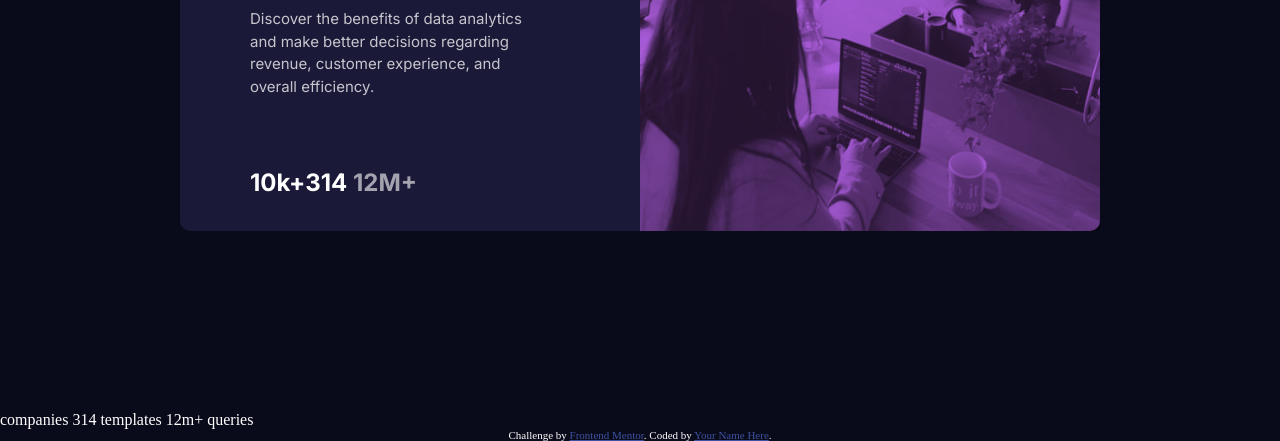
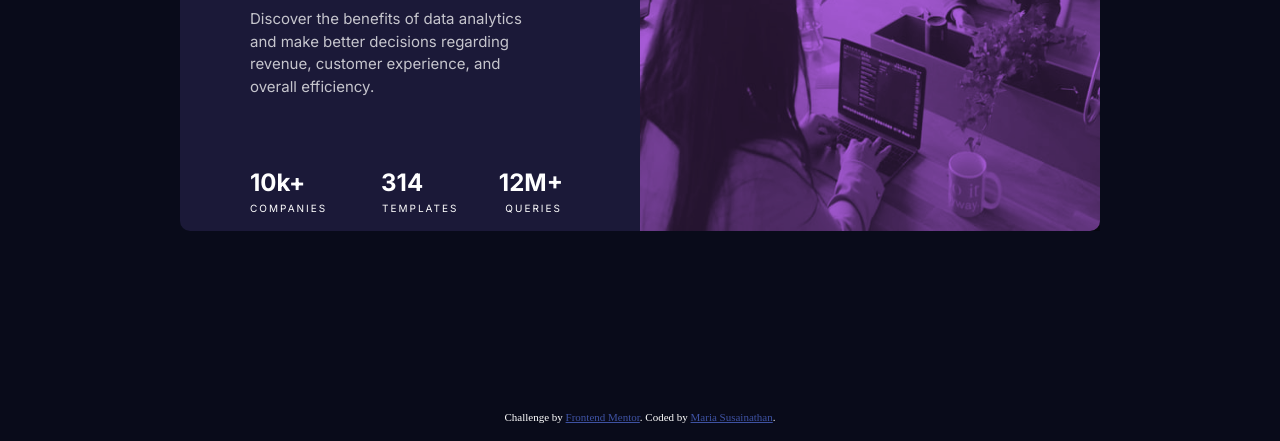
Before and after one commit to MariaSusaiDev/Frontend-Mentor-HTML-CSS-Challenge, a plain HTML site: page index.html in a window 1280 px wide. Shown: the part 389-830 px from the top of the page. Drawn offline with Linux system fonts and the light colour scheme.

Commit message:
Code Challenge completed

```diff
--- a/css/style.css
+++ b/css/style.css
@@ -78,8 +78,36 @@ body{
     color: hsla(0, 0%, 100%, 0.6);
 }
 
+#info-2 {
+    padding-left: 70px;
+}
+
+#info-3 {
+    padding-left: 70px;
+}
+
+.stats-description{
+  font-family: 'Inter', sans-serif;
+  font-size: 10px;
+  color: hsla(0, 0%, 100%, 0.75);
+  text-transform: uppercase;
+  margin-left: 70px;
+  margin-top: 5px;
+  letter-spacing: 2px;;
+}
+
+
+#info-4 {
+    padding-left: 50px;
+}
+
+#info-5 {
+    padding-left: 42px;
+}
+
 .attribution {
-  font-size: 11px; text-align: center;
+  font-size: 11px;
+  text-align: center;
 }
 .attribution a {
   color: hsl(228, 45%, 44%);
--- a/index.html
+++ b/index.html
@@ -21,7 +21,15 @@
         <p class="main-content">Discover the benefits of data analytics and make better decisions regarding revenue, customer
         experience, and overall efficiency.</p>
         <div class="stats">
-          <span>10k+</span><span>314 </span>  12M+ </p>
+          <span>10k+</span>
+          <span id="info-2">314 </span>
+          <span id="info-3">12M+</span>
+        </div>
+
+        <div class="stats-description">
+          <span>companies</span>
+          <span id="info-4">Templates</span>
+          <span id="info-5">Queries</span>
         </div>
 
     </div>
@@ -35,15 +43,9 @@
 
 
 
-
-
-  companies
-  314 templates
-  12m+ queries
-
   <div class="attribution">
     Challenge by <a href="https://www.frontendmentor.io?ref=challenge" target="_blank">Frontend Mentor</a>.
-    Coded by <a href="#">Your Name Here</a>.
+    Coded by <a href="#">Maria Susainathan</a>.
   </div>
 </body>
 
```
